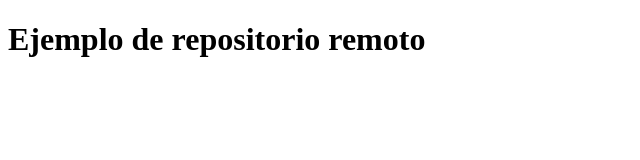
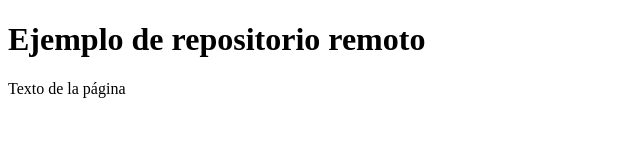
Before and after one commit to JoseYanezMinsait/IndraGit, a plain HTML site: page index.html in a window 1280 px wide. Shown: the whole page, without its empty margins (0-640 px from the left). Drawn offline with Linux system fonts and the light colour scheme.

Commit message:
Párrafo creado

```diff
--- a/index.html
+++ b/index.html
@@ -7,5 +7,6 @@
 </head>
 <body>
     <h1>Ejemplo de repositorio remoto</h1>
+    <p>Texto de la página</p>
 </body>
 </html>
```
